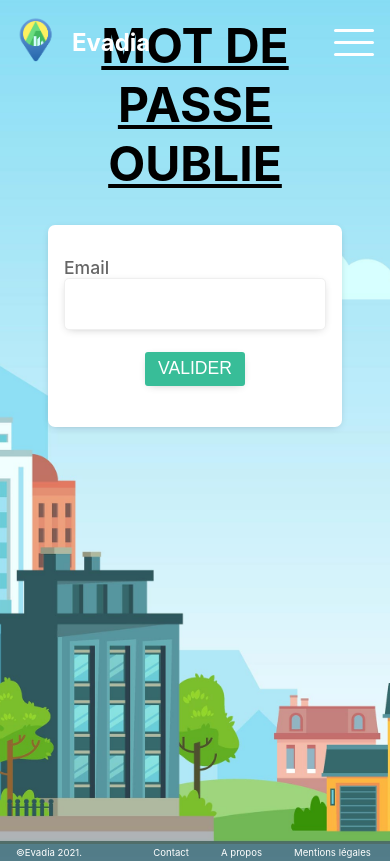
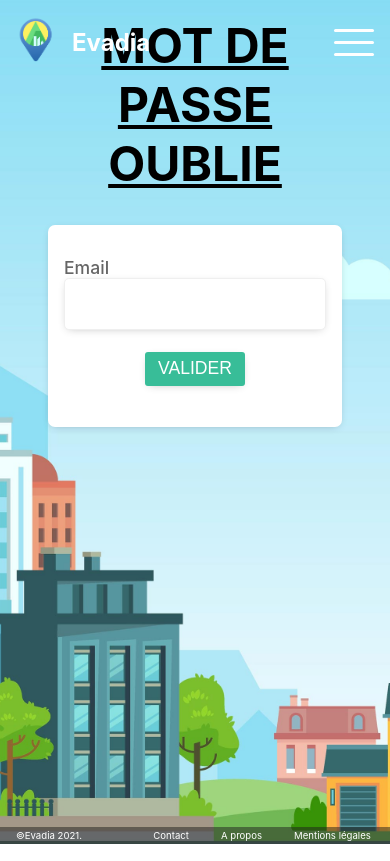
Before and after one commit to Lballanger/Evadia, a React (Vite) app in the folder front/: page /forgottenPassword in a window 390 px wide. Built offline with nearby package versions, Linux system fonts and the light colour scheme; no server answers.

Commit message:
retouch responsive

```diff
--- a/front/src/components/Footer/styles.scss
+++ b/front/src/components/Footer/styles.scss
@@ -1,11 +1,11 @@
 // ---- Mobile First
 
-@media screen and (min-width: 320px) and (max-width: 480px) {
+@media screen and (max-width: 480px) {
   .footer {
-    // position:absolute;
-    // left:0;
-    // bottom:0;
-    // right:0;
+    position:absolute;
+    left:0;
+    bottom:0;
+    right:0;
     display: flex;
     flex-direction: row;
     flex-wrap: nowrap;
@@ -47,7 +47,7 @@
 
 // ---- DESKTOP ----
 
-@media screen and (min-width: 1024px) {
+@media screen and (min-width: 481px) {
   .footer {
     // position:absolute;
     // left:0;
--- a/front/src/components/Homepage/styles.scss
+++ b/front/src/components/Homepage/styles.scss
@@ -1,6 +1,6 @@
 // ---- Mobile First
 
-@media screen and (min-width: 320px) and (max-width: 480px) {
+@media screen  and (max-width: 480px) {
   #video {
     display: none;
   }
@@ -65,7 +65,7 @@
 
 // ------ CSS Desktop ---------
 
-@media screen and (min-width: 1024px) {
+@media screen and (min-width: 481px) {
   #video {
     position: fixed;
     z-index: -1;
```
